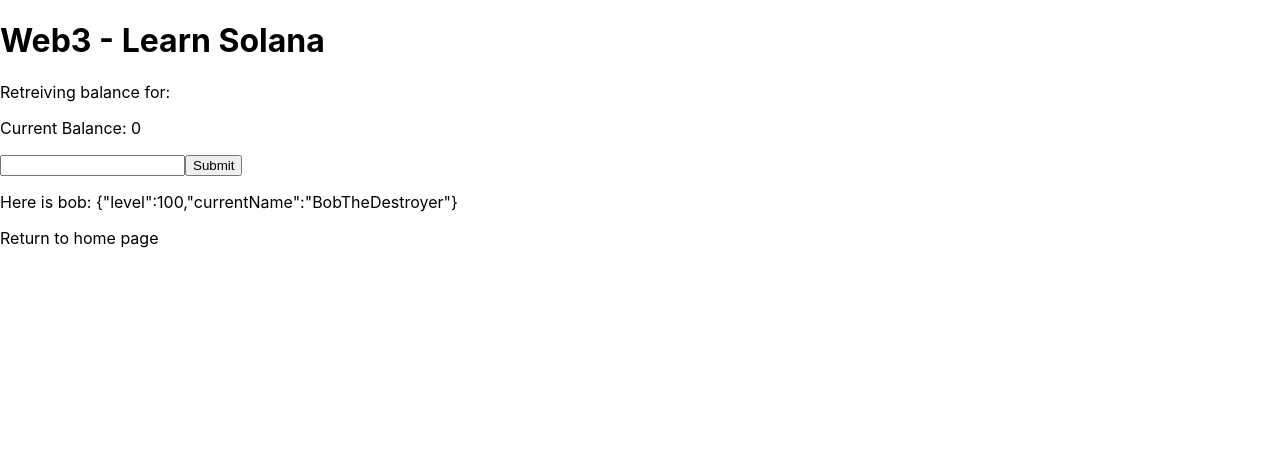
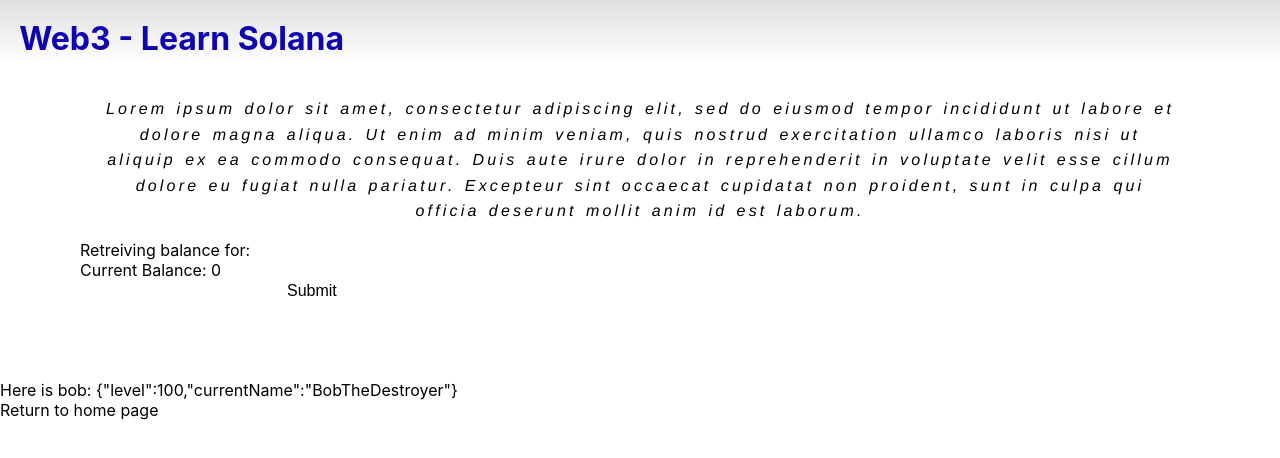
Before and after one commit to bradlet/thompson_learn_solana_fe, a Next.js app: page /web3/solana in a window 1280 px wide. Shown: the top 458 px of the page. Built offline with nearby package versions, Linux system fonts and the light colour scheme.

Commit message:
Play around with styling

```diff
--- a/pages/web3/solana.tsx
+++ b/pages/web3/solana.tsx
@@ -1,45 +1,64 @@
 // Entrypoint for the pieces of this website that I'll be trying web3 integrations on.
-import { NextPage } from 'next';
-import Link from 'next/link';
-import { FormEvent, useState } from 'react';
-import { TEST_STATS } from '../../helpers/fixtures';
-import styles from '../../styles/solana.module.css';
+import { NextPage } from "next";
+import Link from "next/link";
+import { FormEvent, useState } from "react";
+import { TEST_STATS } from "../../helpers/fixtures";
+import styles from "../../styles/solana.module.css";
 
 const Solana: NextPage = () => {
-    const [address, setAddress] = useState('')
-    const [balance, setBalance] = useState(0)
+  const [address, setAddress] = useState("");
+  const [balance, setBalance] = useState(0);
 
   const handleSubmit = async (event: FormEvent<HTMLFormElement>) => {
-        event.preventDefault()
-        let props: any = event.currentTarget.elements // HtmlFormElement's type is messed up :shrug:
-        let addr = props.inputAddress.value
-        setAddress(addr)
+    event.preventDefault();
+    let props: any = event.currentTarget.elements; // HtmlFormElement's type is messed up :shrug:
+    let addr = props.inputAddress.value;
+    setAddress(addr);
     fetch(`/api/${addr}`)
-            .then((res: Response) =>{
+      .then((res: Response) => {
         if (res.status == 200) {
-                    return res.json()
-                } else { return { balance: 0 }}
+          return res.json();
+        } else {
+          return { balance: 0 };
+        }
       })
-            .then((data: any) => {setBalance(data.balance)})
-    }
+      .then((data: any) => {
+        setBalance(data.balance);
+      });
+  };
 
   return (
+    <div className="no-padding">
+      <header className="top-bar">
+        <h1 className="page-title">Web3 - Learn Solana</h1>
+      </header>
+      <main>
         <div>
-            <h1>Web3 - Learn Solana</h1>
-            <div>
+          <p className="focus-banner">
+            Lorem ipsum dolor sit amet, consectetur adipiscing elit, sed do
+            eiusmod tempor incididunt ut labore et dolore magna aliqua. Ut enim
+            ad minim veniam, quis nostrud exercitation ullamco laboris nisi ut
+            aliquip ex ea commodo consequat. Duis aute irure dolor in
+            reprehenderit in voluptate velit esse cillum dolore eu fugiat nulla
+            pariatur. Excepteur sint occaecat cupidatat non proident, sunt in
+            culpa qui officia deserunt mollit anim id est laborum.
+          </p>
+        </div>
         <p>Retreiving balance for: {address}</p>
         <p>Current Balance: {balance}</p>
-                <form onSubmit={e => handleSubmit(e)}>
+        <form onSubmit={(e) => handleSubmit(e)}>
           <input type="text" id="inputAddress" />
           <input type="submit" />
         </form>
-            </div>
+      </main>
       <div>
         <p>Here is bob: {JSON.stringify(TEST_STATS)}</p>
       </div>
-            <Link href="/"><a>Return to home page</a></Link>
+      <Link href="/">
+        <a>Return to home page</a>
+      </Link>
     </div>
   );
-}
+};
 
 export default Solana;
--- a/styles/globals.css
+++ b/styles/globals.css
@@ -12,5 +12,40 @@
 }
 
 * {
+  margin: 0;
+  padding: 0;
+  border: 0;
+  outline: 0;
+  font-size: 100%;
+  vertical-align: baseline;
+  background: transparent;
   box-sizing: border-box;
 }
+
+/* Custom */
+.page-title {
+  font-size: 200%;
+  color: #0e02b1;
+}
+
+.top-bar {
+  width: 100%;
+  height: 7.5vh;
+  padding: 1.2em;
+  background-image: linear-gradient(#e0e0e0, #fcfcfc);
+  position: fixed;
+}
+
+main {
+  padding: 10vh;
+}
+
+.focus-banner {
+  padding: 2vh 2vw 2vh 2vw;
+  text-align: center;
+  font-style: italic;
+  letter-spacing: 0.2em;
+  word-spacing: 0.1em;
+  line-height: 1.6em;
+  font-family: 'Franklin Gothic Medium', 'Arial Narrow', Arial, sans-serif;
+}
```
Lines whose indentation alone changed are shown as unchanged.
